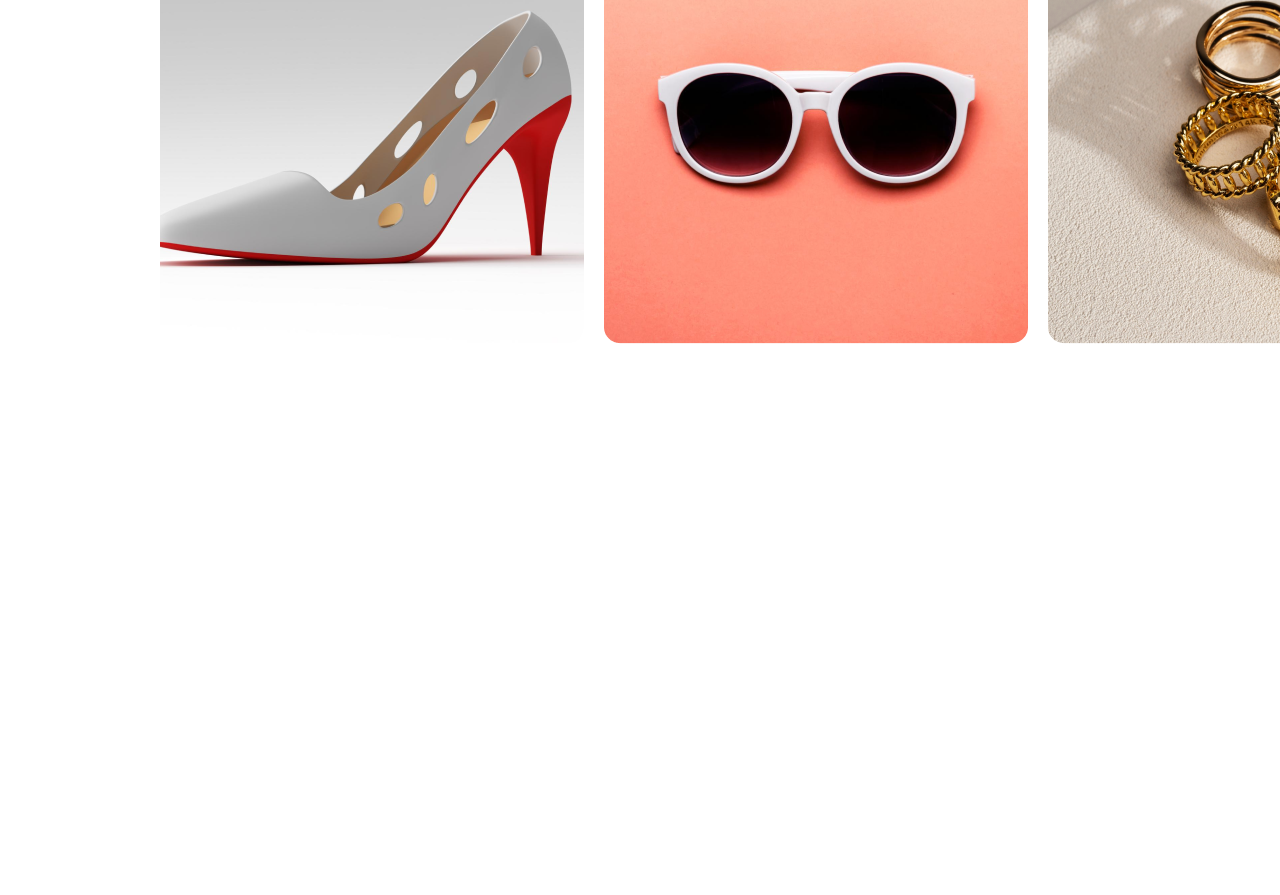
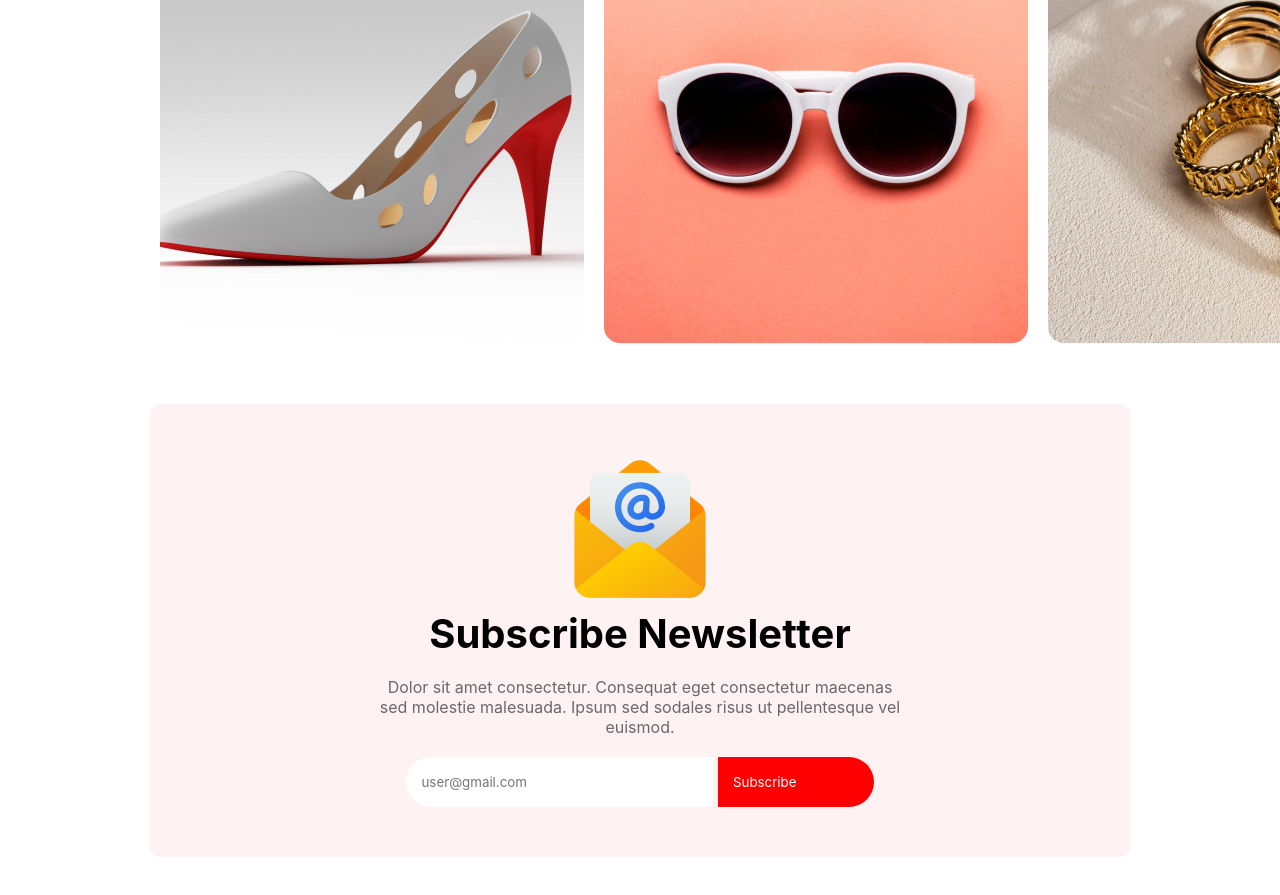
Before and after one commit to sazedul-islam/heppynew-year, a plain HTML site: page index.html in a window 1280 px wide. Shown: the part 4751-5646 px from the top of the page. Before the commit the page ends 5155 px from the top, so only its background shows below. Drawn offline with Linux system fonts and the light colour scheme.

Commit message:
Subscribe section added

```diff
--- a/css/style.css
+++ b/css/style.css
@@ -226,3 +226,32 @@
 .portfolio-img img{
     padding: 10px;
 }
+/* Subscribe Section CSS */
+.subscribe-content {
+    text-align: center;
+    background-color: #FFF2F2;
+    border-radius: 10px;
+    padding: 50px 0px;
+}
+.subscribe-content p{
+    padding: 2% 23%;
+    color: #6A6770;
+}
+.subscribe-content h2{
+    font-size: 40px;
+}
+.form-section input{
+    border: none;
+    padding: 17px 77px 17px 15px;
+    border-radius: 39px 0px 0px 40px;
+}
+.form-section button {
+    border: none;
+    padding: 17px 77px 17px 15px;
+    border-radius: 0px 40px 40px 0px;
+    background-color: #FF0000;
+}
+.form-section button a{
+    text-decoration: none;
+    color: #fff;
+}
--- a/index.html
+++ b/index.html
@@ -119,6 +119,20 @@
             </div>
         </section>
        <!-- Portfolio Section End -->
+
+       <!-- Subscribe Section Start -->
+       <section class="subscribe-section global-margin">
+        <div class="subscribe-content">
+            <img src="imge/Group 61.png" alt="">
+            <h2>Subscribe Newsletter</h2>
+            <p>Dolor sit amet consectetur. Consequat eget consectetur maecenas sed molestie malesuada. Ipsum sed sodales risus ut pellentesque vel euismod. </p>
+            <form action="" method="" class="form-section">
+               <input type="mail" placeholder="user@gmail.com">
+               <button> <a href="">Subscribe</a></button>
+            </form>
+        </div>
+       </section>
+       <!-- Subscribe Section End -->
     </main>
     <footer>
 
```
